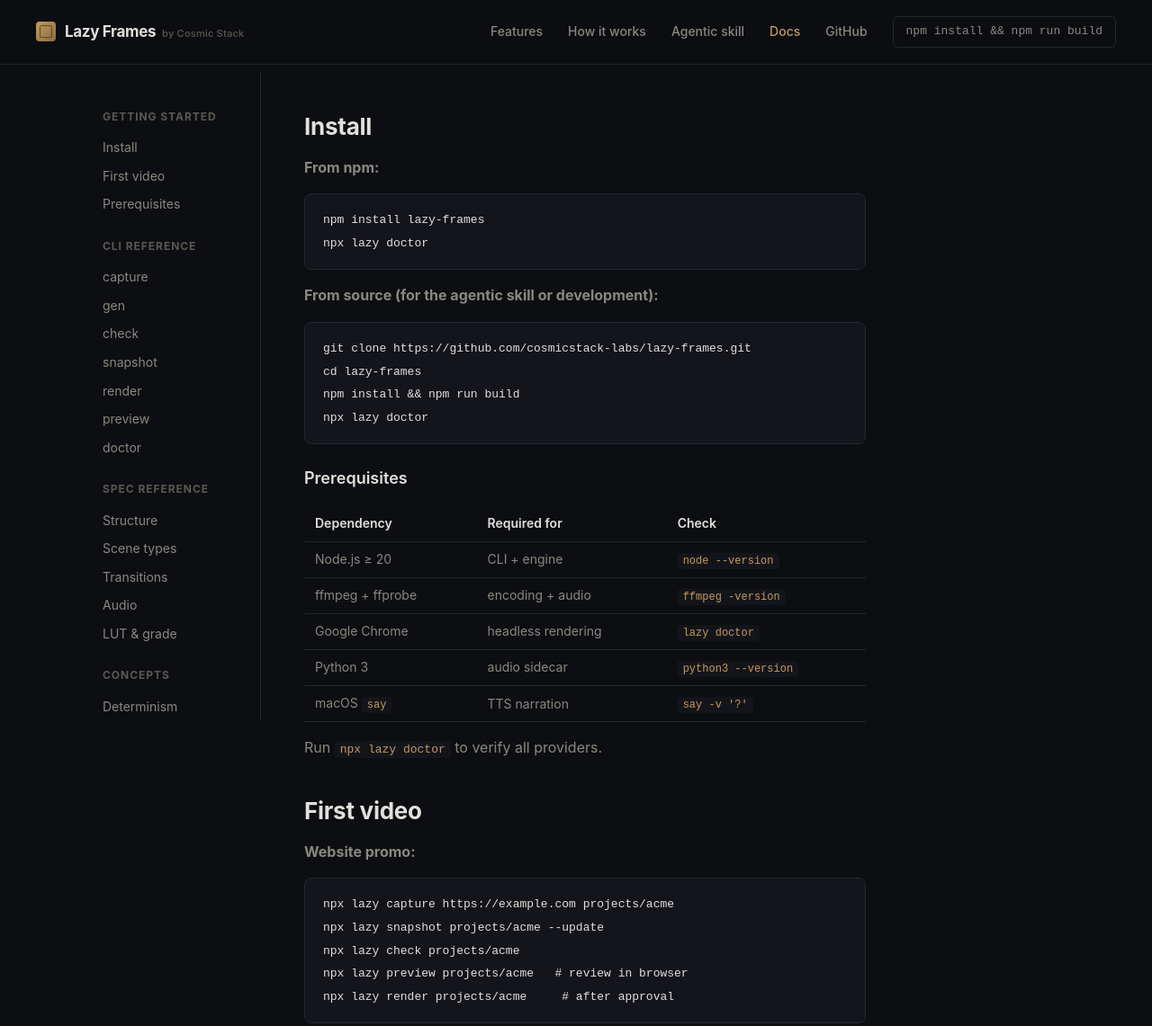
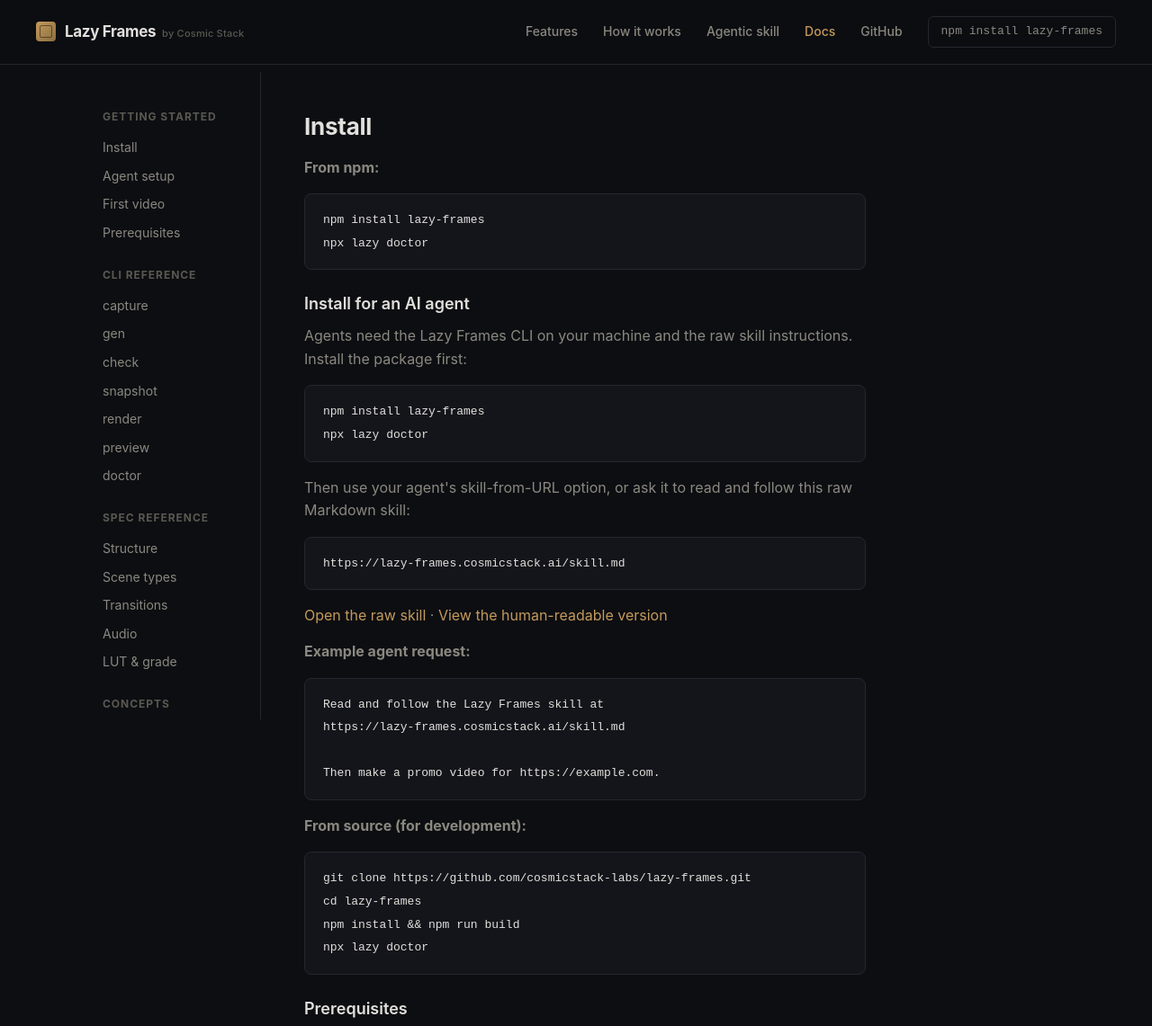
Before and after one commit to cosmicstack-labs/lazy-frames, a website: page docs/docs.html in a window 1280 px wide. Shown: the top 1141 px of the page at 90% size. Drawn offline with Linux system fonts and the light colour scheme.

Commit message:
docs: add AI agent setup guide

```diff
--- a/docs/docs.html
+++ b/docs/docs.html
@@ -43,7 +43,7 @@
     <a href="index.html#skill">Agentic skill</a>
     <a href="docs.html" style="color:var(--accent);">Docs</a>
     <a href="https://github.com/cosmicstack-labs/lazy-frames">GitHub</a>
-    <span class="nav-install">npm install && npm run build</span>
+    <span class="nav-install">npm install lazy-frames</span>
   </div>
 </nav>
 
@@ -52,6 +52,7 @@
     <h4>Getting started</h4>
     <ul>
       <li><a href="#install">Install</a></li>
+      <li><a href="#agent-install">Agent setup</a></li>
       <li><a href="#first-video">First video</a></li>
       <li><a href="#prerequisites">Prerequisites</a></li>
     </ul>
@@ -86,7 +87,21 @@
     <p><strong>From npm:</strong></p>
     <pre><code>npm install lazy-frames
 npx lazy doctor</code></pre>
-    <p><strong>From source (for the agentic skill or development):</strong></p>
+
+    <h3 id="agent-install">Install for an AI agent</h3>
+    <p>Agents need the Lazy Frames CLI on your machine and the raw skill instructions. Install the package first:</p>
+    <pre><code>npm install lazy-frames
+npx lazy doctor</code></pre>
+    <p>Then use your agent's skill-from-URL option, or ask it to read and follow this raw Markdown skill:</p>
+    <pre><code>https://lazy-frames.cosmicstack.ai/skill.md</code></pre>
+    <p><a href="https://lazy-frames.cosmicstack.ai/skill.md">Open the raw skill</a> · <a href="https://lazy-frames.cosmicstack.ai/skill">View the human-readable version</a></p>
+    <p><strong>Example agent request:</strong></p>
+    <pre><code>Read and follow the Lazy Frames skill at
+https://lazy-frames.cosmicstack.ai/skill.md
+
+Then make a promo video for https://example.com.</code></pre>
+
+    <p><strong>From source (for development):</strong></p>
     <pre><code>git clone https://github.com/cosmicstack-labs/lazy-frames.git
 cd lazy-frames
 npm install && npm run build
```
